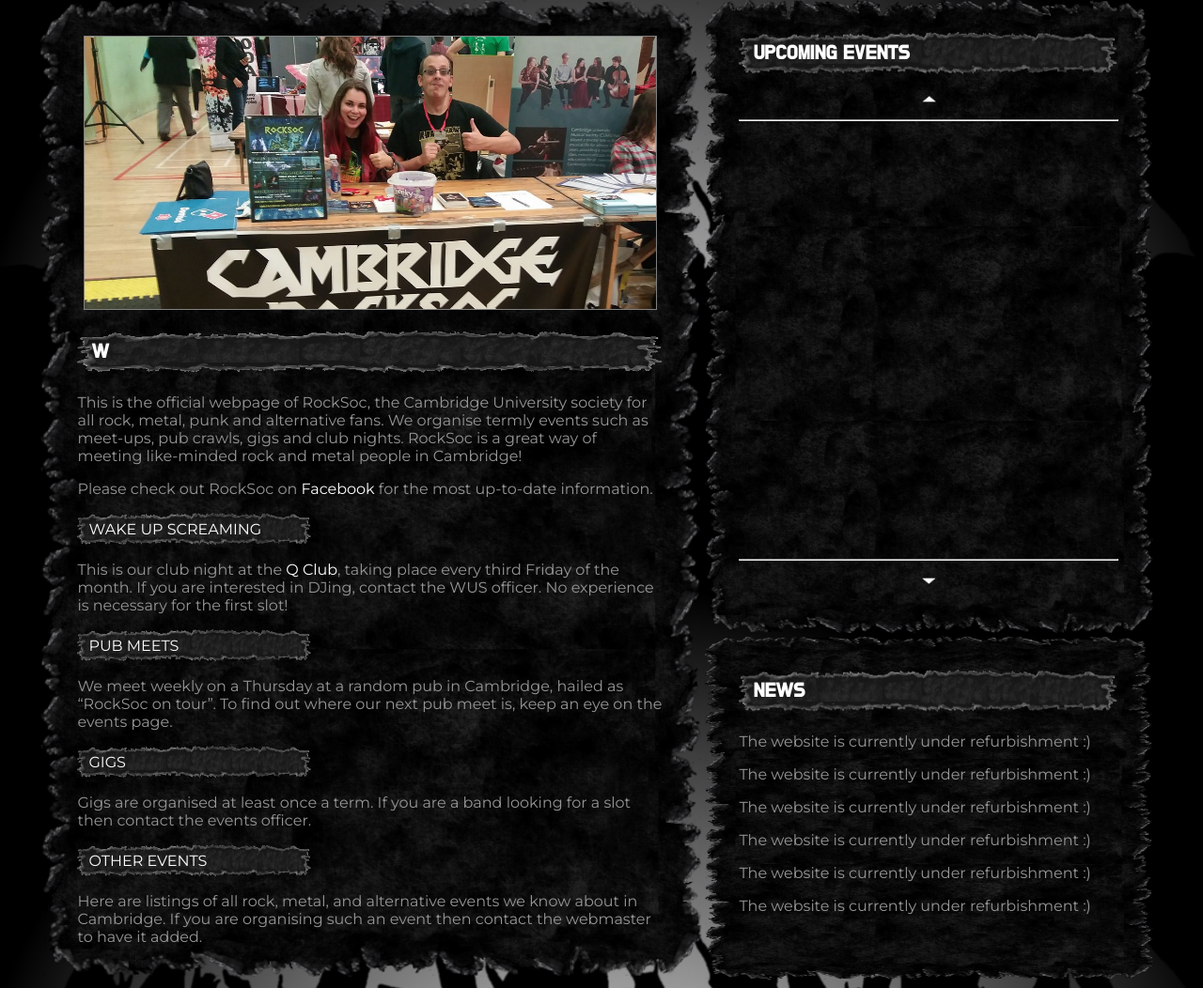
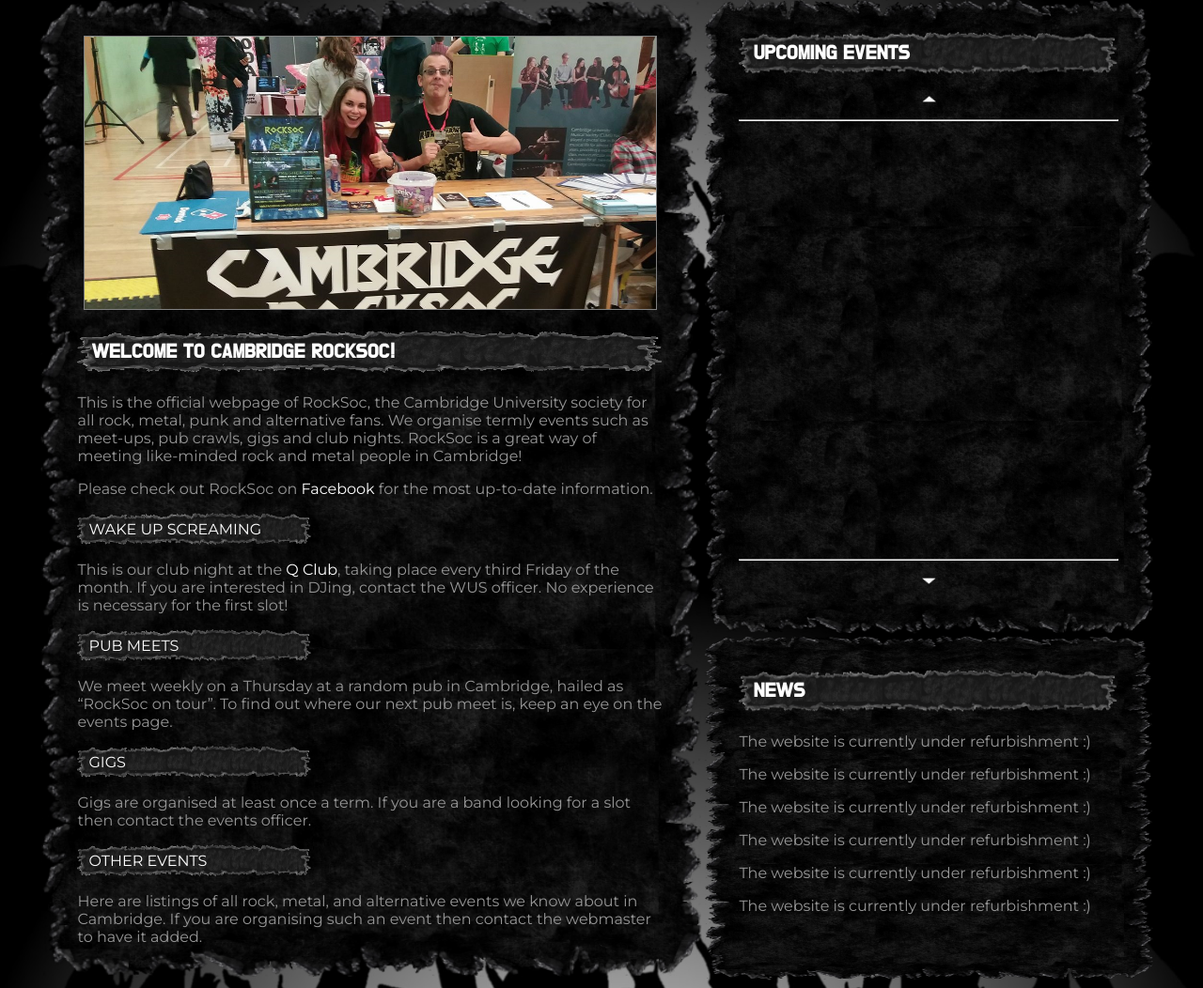
Before and after one commit to jackmac235/rocksoc_site, a Django app: page / in a window 1280 px wide. Shown: the part 253-1305 px from the top of the page at 94% size. Run offline with Django 3.2, Linux system fonts and the light colour scheme; data that the repository does not hold is empty.

Commit message:
Make text fit again

```diff
--- a/website/pages/static/pages/pages.css
+++ b/website/pages/static/pages/pages.css
@@ -215,6 +215,9 @@ html {
 	display: -ms-grid;
 	}
 
+
+/*.content is for the homepage only. For computer there is no additional padding since this is done for
+individual sections separately. For mobile there is padding since the individual sections don't exist.*/
 .content {
 	/*background-color: rgba(0,0,0,0.7);*/
 	background-image: url("images/fabric.png");
@@ -223,11 +226,10 @@ html {
 	border-style: solid;
 	border-color: white;
 	border-width: 0px;
-	/*padding: 40px;*/
-	/*padding-left: 40px;
-	padding-right: 40px;
-	padding-top: 20px;
-	padding-bottom: 40px;*/
+	padding-left: 6%;
+	padding-right: 6%;
+	padding-top: 3%;
+	padding-bottom: 3%;
 }
 
 @media screen and (min-width:900px) {
@@ -239,11 +241,11 @@ html {
 		border-style: solid;
 		border-color: white;
 		border-width: 0px;
-		/*padding: 40px;*/
-		padding-left: 6%;
+		/*padding-left: 6%;
 		padding-right: 6%;
 		padding-top: 3%;
-		padding-bottom: 3%;
+		padding-bottom: 3%;*/
+
 	}
 }
 
--- a/website/pages/templates/pages/index.html
+++ b/website/pages/templates/pages/index.html
@@ -17,7 +17,7 @@
 				</div>-->
 
 			<div class="side_title_backing">
-				<h3 class="main_welcome_heading">W</h3>
+				<h3 class="main_welcome_heading">WELCOME TO CAMBRIDGE ROCKSOC!</h3>
 			</div>
 
 			<!--<h3>WELCOME TO CAMBRIDGE ROCKSOC!</h3>-->
```
